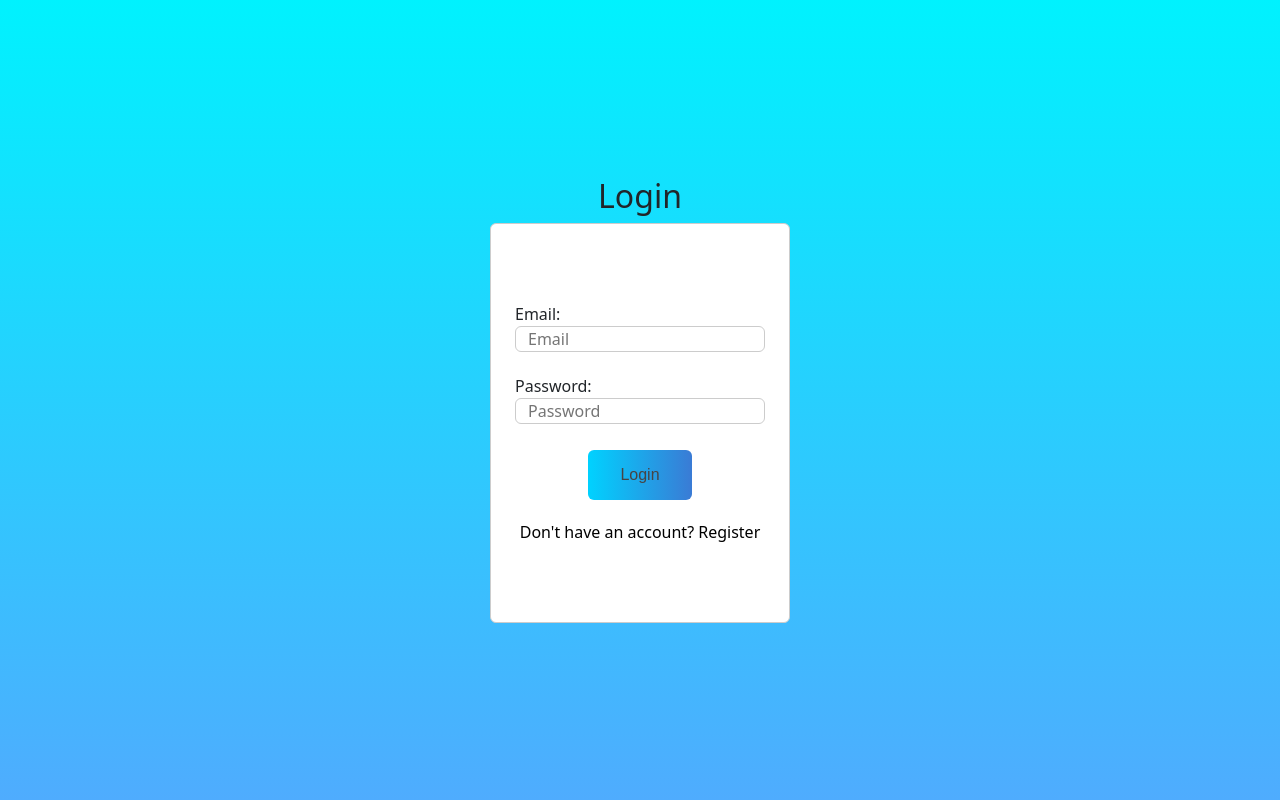
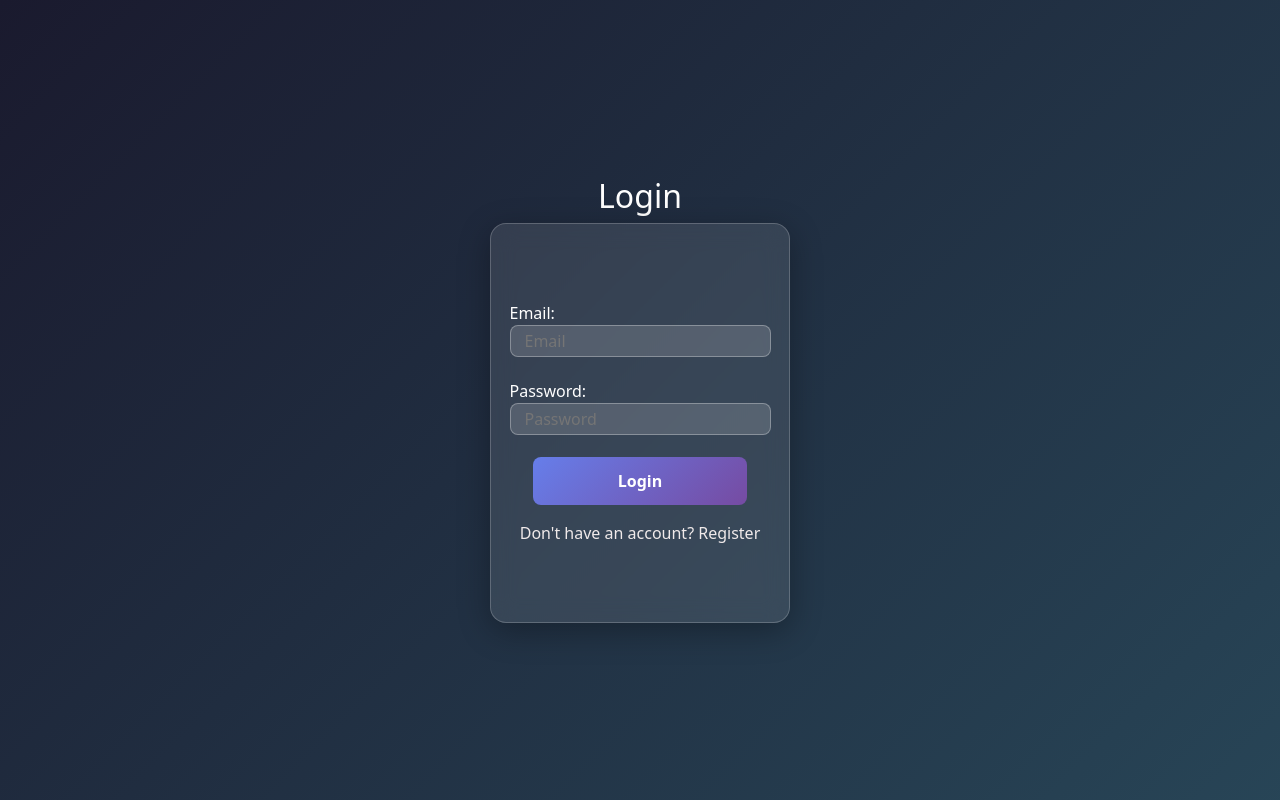
Before and after one commit to SoloDarkNet/Task-Manager-App, a React (Vite) app in the folder Client/TaskManager/: page / in a window 1280 px wide. Built offline with nearby package versions, Linux system fonts and the light colour scheme.

Commit message:
Login Page Updation

```diff
--- a/Client/TaskManager/src/Components/Login/Login.jsx
+++ b/Client/TaskManager/src/Components/Login/Login.jsx
@@ -34,7 +34,7 @@ const Login = () => {
 
   return (
     <div className="d-flex flex-column justify-content-center align-items-center login-container">
-      <h2>Login</h2>
+      <h2 style={{color:"white"}}>Login</h2>
       <form className="form-container" onSubmit={handleSubmit}>
         <div className="d-flex flex-column">
           <label>Email:</label>
@@ -64,7 +64,7 @@ const Login = () => {
           <p style={{ color: "red" }}>{error}</p>
           <Link
             to="/register"
-            style={{ color: "#000", textDecoration: "none" }}
+            style={{ color: "#f0eaea", textDecoration: "none" }}
           >
             Don't have an account? Register
           </Link>
--- a/Client/TaskManager/src/Components/Login/index.css
+++ b/Client/TaskManager/src/Components/Login/index.css
@@ -1,24 +1,27 @@
 .login-button {
-  background-image: linear-gradient(90deg, #00d2ff 0%, #3a7bd5);
+  background: linear-gradient(135deg, #667eea,#764ba2);
   border: none;
-  color: rgb(71, 68, 68);
-  padding: 13px 32px;
-  text-align: center;
-  text-decoration: none;
-  display: inline-block;
-  font-size: 16px;
-  margin: 4px 2px;
+  border-radius: 8px;
+  color: white;
+  padding: 12px;
+  width: 80%;
+  font-weight: bold;
   cursor: pointer;
-  font-family: "Arial", sans-serif;
-  border-radius: 6px;
+  transition: opacity 0.3s;
 }
 .login-button:hover {
-  background-image: linear-gradient(90deg, #60a9b9 0%, #3389c3);
+  opacity: 0.85s;
 }
 .login-container {
-  background-image: linear-gradient(to bottom, #00f2fe 0%, #4facfe 100%);
-  height: 100vh;
+ margin: 0;
+ min-height: 100vh;
+ background: linear-gradient(-45deg, #0f2027,#203a43, #2c5364, #1a1a2e);
+ background-size: 400% 400%;
+
+
 }
+
+
 .form-container {
   display: flex;
   flex-direction: column;
@@ -26,7 +29,21 @@
   justify-content: center;
   height: 400px;
   width: 300px;
-  border: 1px solid #ccc;
-  border-radius: 6px;
-  background-color: #ffffff;
+  background: rgba(255, 255,255,0.1);
+  backdrop-filter: blur(12px);
+  -webkit-backdrop-filter: blur(12px);
+  border: 1px solid rgba(255, 255, 255, 0.2);
+  border-radius: 16px;
+  box-shadow: 0 8px 32px rgba(0,0,0,0.3);
+  padding: 40px;
+  color: white;
 }
+
+.form-container input{
+  background: rgba(255,255,255,0.15);
+  border: 1px solid rgba(255, 255,255,0.3);
+  border-radius: 8px;
+  color: white;
+  padding: 15px 14px;
+  width: 100%;
+}
```
